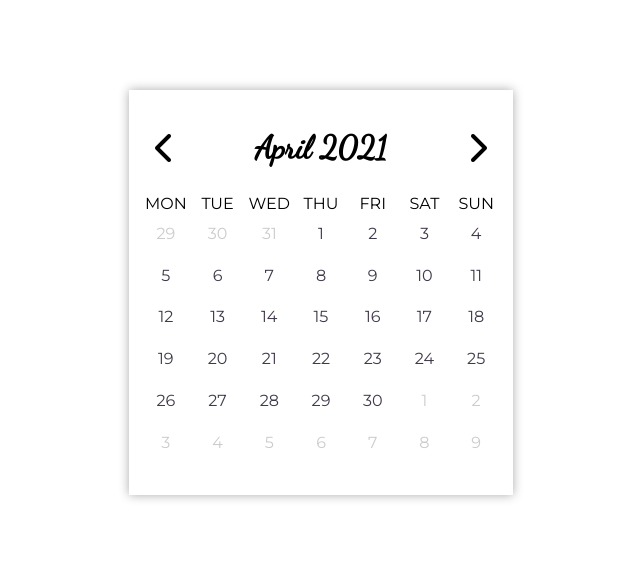
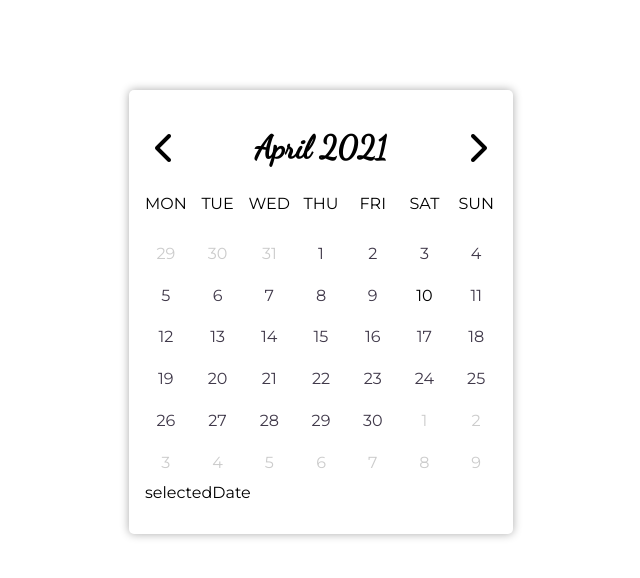
Before and after one commit to OnufreiArtem/custom-react-calendar, a React (Create React App) app: page / in a window 1280 px wide. Shown: the top 578 px of the page, without its empty margins (319-959 px from the left). Built offline with nearby package versions, Linux system fonts and the light colour scheme.

Commit message:
calendar is freezing

```diff
--- a/src/components/App.js
+++ b/src/components/App.js
@@ -1,7 +1,7 @@
 import React from "react";
 import styled from "styled-components";
 
-import Calendar from "./Calendar/Calendar.js"
+import Calendar from "./Calendar/Calendar"
 
 function App() {
   const AppContainer = styled.div`
--- a/src/components/Calendar/Calendar.js
+++ b/src/components/Calendar/Calendar.jsx
@@ -2,6 +2,8 @@ import React, {useState} from "react";
 
 import PropTypes from 'prop-types';
 import styled from "styled-components";
+
+import DayCell from "./DayCell"
 
 function Calendar({date}) {
 
@@ -9,6 +11,8 @@ function Calendar({date}) {
 
     const [current, setCurrent] = useState(new Date(date.getTime()));
     const [pointer, setPointer] = useState(new Date(date.getTime()));
+
+    const [selectedDate, setSelectedDate] = useState(undefined);
 
     const monthNames = ["January", "February", "March", "April", "May", "June",
     "July", "August", "September", "October", "November", "December"
@@ -19,6 +23,7 @@ function Calendar({date}) {
     const CalendarContainer = styled.div`
         box-shadow: 0 0 10px #0005;
         padding: 2rem 1rem;
+        border-radius: 5px;
     `
 
     const CalendarHeader = styled.div`
@@ -55,8 +60,9 @@ function Calendar({date}) {
     `
 
     const WeekDayCell = styled.span`
+        margin-bottom: 20px;
     `
-
+/*
     const DateCell = styled.span`
         display: flex;
         justify-content: center;
@@ -70,6 +76,12 @@ function Calendar({date}) {
 
         ${
             props => {
+                if(props.selected) return `background-color: red`;
+            }
+        }
+
+        ${
+            props => {
                 if(!props.out) return `
                     &:hover {
                         background-color: #ccc;
@@ -79,7 +91,7 @@ function Calendar({date}) {
         }
 
     `
-
+*/
     const SelectionControl = styled.div`
 
     `
@@ -88,34 +100,22 @@ function Calendar({date}) {
 
     `
 
-    const getBeforeDates = (date) => {
+    const getAllDates = (date) => {
         let mDate = new Date(date.getTime());
         mDate.setDate(0);
         let daysBefore = mDate.getDay();
         mDate.setDate(mDate.getDate() - daysBefore);
-        return new Array(daysBefore).fill(0).map((_, index) => {
+        return new Array(7*NUMBER_OF_ROWS).fill(0).map( () => {
             mDate.setDate(mDate.getDate() + 1);
-            return mDate.getDate();
-        })
+            return new Date(mDate.getTime());
+        });
     }
 
-    const getMonthDates = (date) => {
-        console.log(new Date(date.getFullYear(), date.getMonth() + 2, 0))
-        return new Array(new Date(date.getFullYear(), date.getMonth() + 1, 0).getDate()).fill(0).map((_, index) => {
-            return index + 1;
-        })
+    const ydmEquals = (date1, date2) => {
+        return date1.getDate() === date2.getDate() &&
+         date1.getFullYear() === date2.getFullYear() &&
+         date1.getMonth() == date2.getMonth();
     }
-
-
-    const getAfterDates = (date) => {
-        console.log(date)
-        console.log(getBeforeDates(date).length)
-
-        return new Array(7*NUMBER_OF_ROWS - getBeforeDates(date).length - getMonthDates(date).length).fill(0).map((_, index) => {
-            return index + 1;
-        })
-    }
-
 
     const movePointerLeft = _ => {
         let tempDate = new Date(pointer.getTime());
@@ -130,6 +130,21 @@ function Calendar({date}) {
 
     }
 
+    const onDayClick = date => {
+        setSelectedDate(date);
+    }
+
+    /*
+    {
+                    getAllDates(pointer).map((day) => {
+                        let result = undefined;
+                        if(day.getMonth() !== pointer.getMonth()) result = <DateCell out key={`out_${day.getDate()}`}>{day.getDate()}</DateCell>
+                        else result = <DateCell key={`in_${day.getDate()}`} onClick={() => onDayClick(day) }>{day.getDate()}</DateCell>
+                        return result;
+                    })
+                }
+    */
+
     return (
        <CalendarContainer>
             <CalendarHeader>
@@ -141,19 +156,20 @@ function Calendar({date}) {
                 {
                     weekDayNames.map(day => <WeekDayCell>{day.toUpperCase()}</WeekDayCell>)
                 }
+
                 {
-                    getBeforeDates(pointer).map((day, index) => <DateCell key={"before_" + index} out>{day}</DateCell>)
+                    getAllDates(pointer).map((day) =>
+                         <DayCell dayText={day.getDate()} isIn={day.getMonth() === pointer.getMonth()} isSelected={ydmEquals(day, pointer)}/>
+                    )
+
                 }
-                {
-                    getMonthDates(pointer).map((day, index) => <DateCell key={"in_" + index} onClick={() => console.log(`Clicked => ${day}`)}>{day}</DateCell>)
-                }
-                {
-                    getAfterDates(pointer).map((day, index) => <DateCell key={"after_" + index} out>{day}</DateCell>)
-                }
+
             </DaysContainer>
 
             <SelectionControl>
-
+                {
+                    <span>selectedDate</span>
+                }
             </SelectionControl>
 
             <CalendarFooter>
--- /dev/null
+++ b/src/components/Calendar/DayCell.jsx
@@ -0,0 +1,75 @@
+import React  from "react";
+
+import PropTypes from 'prop-types';
+import styled from "styled-components";
+
+import { useState } from "react/cjs/react.development";
+
+let defaultColorScheme = {
+    inColor: "#40394a",
+    inColorSelected: "#red",
+    outColor: "#ccc",
+    outColorSelected: "#6a686e",
+    inToday: "",
+    outToday: "",
+    inRange: "",
+    outRange: "",
+}
+
+export default function DayCell({dayText=0, isIn=true, isSelected=false, inRange=false, isToday=false, colorScheme=defaultColorScheme}) {
+
+    const [dayIn, setIsIn] = useState(isIn);
+    const [daySelected, setIsSelected] = useState(isSelected);
+    const [dayToday, setIsToday] = useState(isToday);
+    const [dayRange, setInRange] = useState(inRange);
+
+    const DateCellContainer = styled.span`
+    display: flex;
+    justify-content: center;
+    align-items: center;
+    aspect-ratio: 1/1;
+    padding: 5px;
+    font-size: 1rem;
+    transition: .3s all;
+    color: ${() => {
+        if(dayIn) {
+            return daySelected ? colorScheme.inColorSelected : colorScheme.inColor
+        } else {
+            return daySelected ? colorScheme.outColorSelected : colorScheme.outColor
+        }
+    }};
+    cursor: pointer;
+
+    &:hover {
+        background-color: ${colorScheme.outColor}
+    }
+
+    `
+
+    return(
+        <DateCellContainer onClick={() => { if(dayIn) setIsSelected(!isSelected) }}>
+            {dayText}
+        </DateCellContainer>
+    );
+
+}
+
+
+DayCell.prototype = {
+    dayText: PropTypes.number,
+    isIn: PropTypes.bool,
+    isSelected: PropTypes.bool,
+    inRange: PropTypes.bool,
+    isToday: PropTypes.bool,
+
+    colorScheme: PropTypes.object = {
+        inColor: PropTypes.string,
+        inColorSelected: PropTypes.string,
+        outColor: PropTypes.string,
+        outColorSelected: PropTypes.string,
+        inToday: PropTypes.string,
+        outToday: PropTypes.string,
+        inRange: PropTypes.string,
+        outRange: PropTypes.string,
+    },
+}
```
